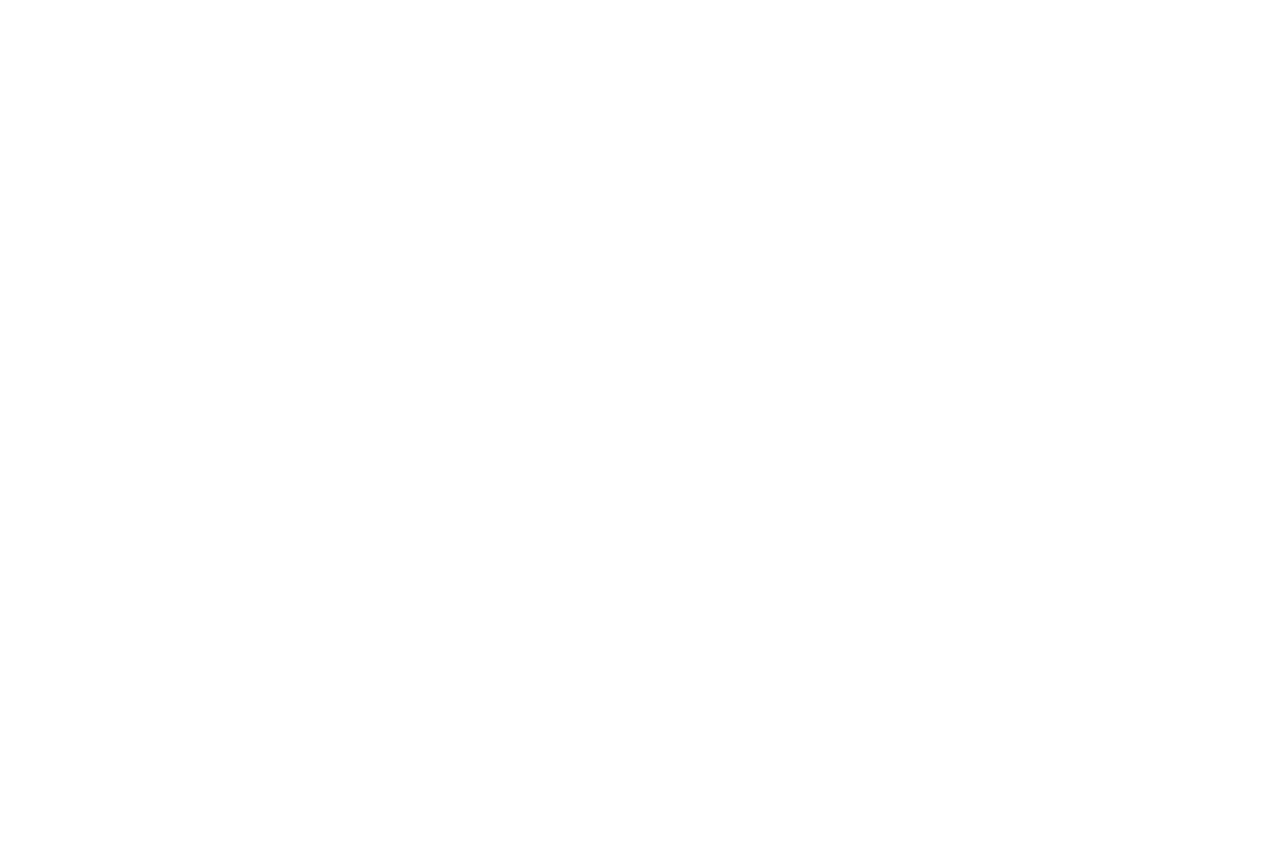
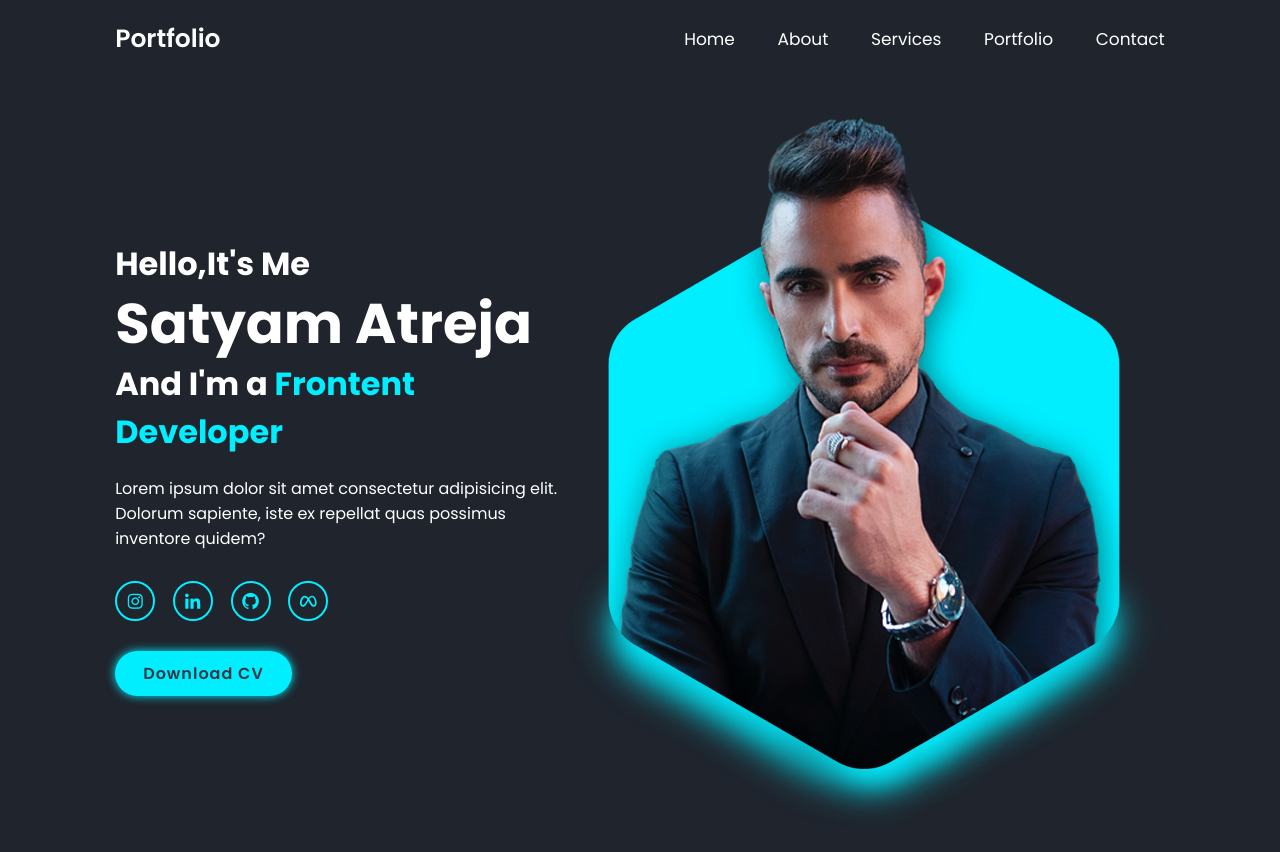
Before and after one commit to satyam0111/Portfolio, a plain HTML site: page index.html in a window 1280 px wide. Before the commit the page ends 800 px from the top, so only its background shows below. Drawn offline with nearby package versions, Linux system fonts and the light colour scheme.

Commit message:
added home page

```diff
--- a/css/style.css
+++ b/css/style.css
@@ -10,3 +10,134 @@
     scroll-behavior: smooth;
     font-family: 'Poppins', sans-serif;
 }
+
+:root{
+    --bg-color: #1f242d;
+    --second-bg-color: #323946;
+    --text-color: #fff;
+    --main-color: #0ef;
+}
+
+html{
+    font-size: 62.5%;
+    overflow-x: hidden;
+}
+
+body{
+    background: var(--bg-color) ;
+    color: var(--text-color);
+}
+
+section{
+    min-height: 100vh;
+    padding: 10rem 9% 2rem;
+}
+
+.header{
+    position: fixed;
+    top: 0;
+    left: 0;
+    width: 100%;
+    padding: 2rem 9%;
+    background: var(--bg-color);
+    display: flex;
+    justify-content: space-between;
+    align-items: center;
+    z-index: 100;
+}
+
+.logo{
+    font-size: 2.5rem;
+    color: var(--text-color);
+    font-weight: 600;
+    cursor: default;
+}
+
+.navbar a{
+    font-size: 1.7rem;
+    color: var(--text-color);
+    margin-left: 4rem;
+    transition: .3s;
+}
+
+.navbar a:hover,
+.navbar a:active{
+    color: var(--main-color);
+}
+
+#menu-icon{
+    font-size: 3.6rem;
+    color: var(--text-color);
+    display: none;
+}
+
+.home{
+   display: flex;
+   justify-content: center;
+   align-items: center;
+}
+
+.home-content img{
+    width: 35vw;
+}
+
+.home-content h3{
+    font-size: 3.2rem;
+    font-weight: 700;
+}
+
+.home-content h3:nth-of-type(2){
+    margin-bottom: 2rem;
+}
+
+span{
+    color: var(--main-color);
+}
+
+.home-content h1{
+    font-size: 5.6rem;
+    font-weight: 700;
+    line-height: 1.3;
+}
+
+.home-content p{
+    font-size: 1.6rem;
+}
+
+.social-media a{
+     display: inline-flex;
+     justify-content: center;
+     align-items: center;
+     width: 4rem;
+     height: 4rem;
+     background: transparent;
+     border: .2rem solid var(--main-color);
+     border-radius: 50%;
+     font-size: 2rem;
+     color: var(--main-color);
+     margin: 3rem 1.5rem 3rem 0;
+    transition: .5s ease;
+}
+
+.social-media a:hover{
+    background: var(--main-color);
+    color: var(--second-bg-color);
+    box-shadow: 0 0 1rem var(--main-color);
+}
+
+.btn{
+    display: inline-block;
+    padding: 1rem 2.8rem;
+    background: var(--main-color);
+    border-radius: 4rem;
+    box-shadow: 0 0 1rem var(--main-color);
+    font-size: 1.6rem;
+    color :var(--second-bg-color);
+    letter-spacing: .1rem;
+    font-weight: 600;
+    transition: .5s ease;
+}
+
+.btn:hover{
+    box-shadow: none;
+}
--- a/index.html
+++ b/index.html
@@ -15,8 +15,43 @@
 
   <body>
     <!-- header design -->
+    <header class="header">
+      <a href="#" class="logo">Portfolio</a>
+
+      <i class='bx bx-menu' id="menu-icon"></i>
+
+      <nav class="navbar">
+        <a href="#home" class="active">Home</a>
+        <a href="#about">About</a>
+        <a href="#services">Services</a>
+        <a href="#portfolio">Portfolio</a>
+        <a href="#contact">Contact</a>
+      </nav>
+    </header>
 
     <!-- home section design -->
+
+    <section class="home" id="home">
+      <div class="home-content">
+        <h3>Hello,It's Me</h3>
+         <h1>Satyam Atreja</h1>
+         <h3>And I'm a <span>Frontent Developer</span></h3>
+         <p>Lorem ipsum dolor sit amet consectetur
+          adipisicing elit. Dolorum sapiente, iste ex
+          repellat quas possimus inventore quidem?</p>
+        <div class="social-media">
+          <a href="#"><i class='bx bxl-instagram' ></i></a>
+          <a href="#"><i class='bx bxl-linkedin' ></i></a>
+          <a href="#"><i class='bx bxl-github' ></i></a>
+          <a href="#"><i class='bx bxl-meta' ></i></a>
+        </div>
+        <a href="#" class="btn">Download CV</a>
+        </div>
+        <div class="home-img">
+          <img src="images/home.png" alt="">
+        </div>
+    </section>
+
 
     <!-- about section design -->
 
```
Also changed, not shown: images/mine.png (added).
